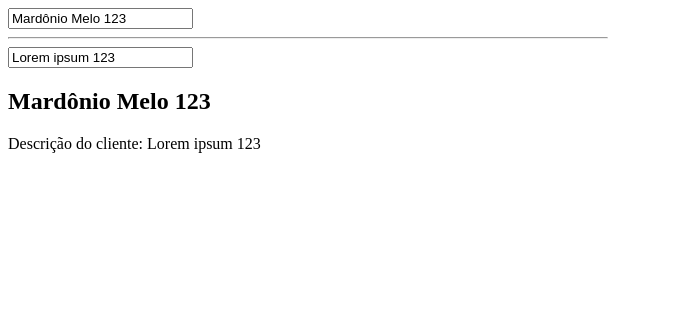
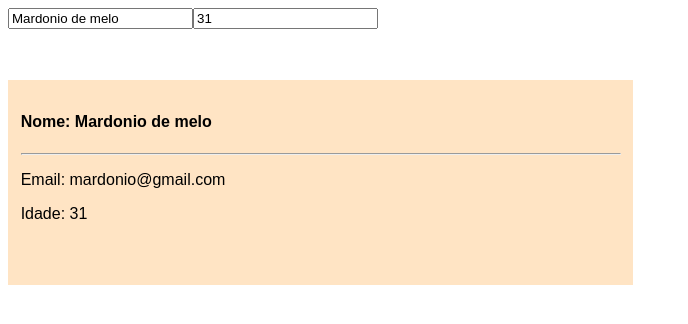
Before and after one commit to MardonioMelo/guia_clientes, a Vue app: page / in a window 1280 px wide. Shown: the top 324 px of the page, without its empty margins (0-688 px from the left). Built offline with nearby package versions, Linux system fonts and the light colour scheme.

Commit message:
Update Project - Aula 11

```diff
--- a/src/App.vue
+++ b/src/App.vue
@@ -1,22 +1,34 @@
 <template>
   <div id="app">
-    <Cliente />
+    <input type="text" v-model="clienteMardonio.nome">
+     <input type="text" v-model="clienteMardonio.idade">
+    <Cliente :cliente="clienteMardonio" />
+
   </div>
 </template>
 
 <script>
-import Cliente from './components/Cliente.vue'
+import Cliente from "./components/Cliente.vue";
 //import Produto from './components/Produto.vue'
 
 export default {
-  name: 'App',
+  name: "App",
+  data(){
+    return {
+      nomeDoMardonio: "Mardonio de M. Filho",
+      clienteMardonio: {
+        nome: "Mardonio de melo",
+        email: "mardonio@gmail.com",
+        idade: 31
+      }
+    }
+  },
   components: {
     Cliente,
- //   Produto
-  }
-}
+    //   Produto
+  },
+};
 </script>
 
 <style>
-
 </style>
--- a/src/components/Cliente.vue
+++ b/src/components/Cliente.vue
@@ -1,10 +1,9 @@
 <template>
     <div id="cliente">
-        <input type="text" :value="nome">
+        <h4>Nome: {{cliente.nome}}</h4>
         <hr>
-        <input type="text" :value="desc">
-        <h2 id="cliente-nome">{{ nome }}</h2>
-        <p>Descrição do cliente: {{ desc }}</p>
+        <p>Email: {{cliente.email}}</p>
+        <p>Idade: {{cliente.idade}}</p>
     </div>
 </template>
 
@@ -12,19 +11,25 @@
 export default {
     data(){
         return {
-            nome: "Mardônio Melo 123 ",
-            numero: 0,
-            email: "",
-            idade: 0,
-            desc: "Lorem ipsum 123"
+
         }
+    },
+    props: {
+        nome: String,
+        email: String,
+        idade: Number,
+        cliente: Object
     }
 }
 </script>
 
 <style scoped>
     #cliente{
-     max-width: 600px;
-     height: 120px;
+        background-color: bisque;
+        max-width: 600px;
+        height: 180px;
+        padding: 1%;
+        font-family: Arial, Helvetica, sans-serif;
+        margin-top: 4%;
     }
 </style>
```
Also changed, not shown: 1 other file (tests, documents, lock files or other folders).
